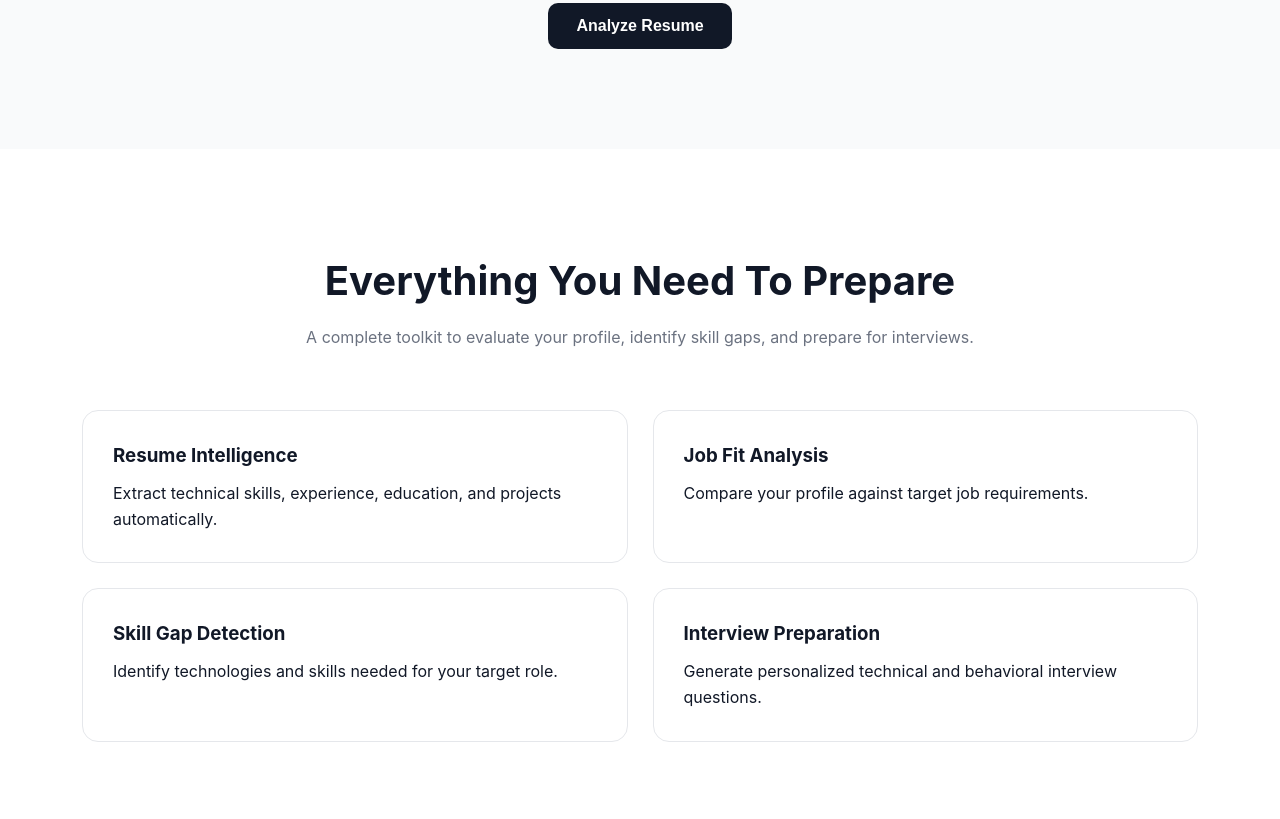
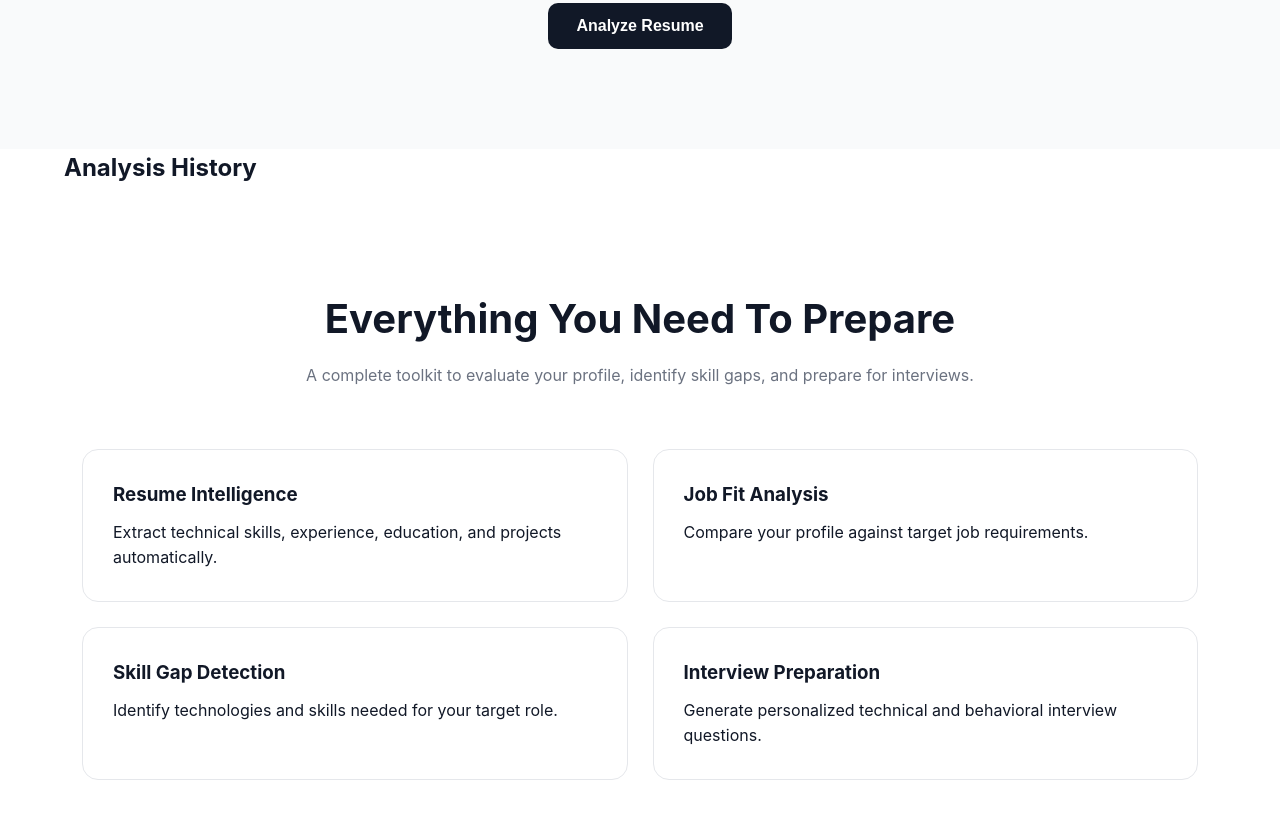
Before and after one commit to divanshuaggarwal30/ai-interview-copilot, a plain HTML site: page frontend/index.html in a window 1280 px wide. Shown: the part 1383-2202 px from the top of the page. Drawn offline with Linux system fonts and the light colour scheme.

Commit message:
Add analysis history section to frontend

```diff
--- a/frontend/index.html
+++ b/frontend/index.html
@@ -179,6 +179,20 @@
                 </div>
 
             </div>
+
+        </div>
+
+    </section>
+
+    <section class="history">
+
+        <div class="container">
+
+        <h2>Analysis History</h2>
+
+        <div id="historyContainer">
+
+        </div>
 
         </div>
 
```
